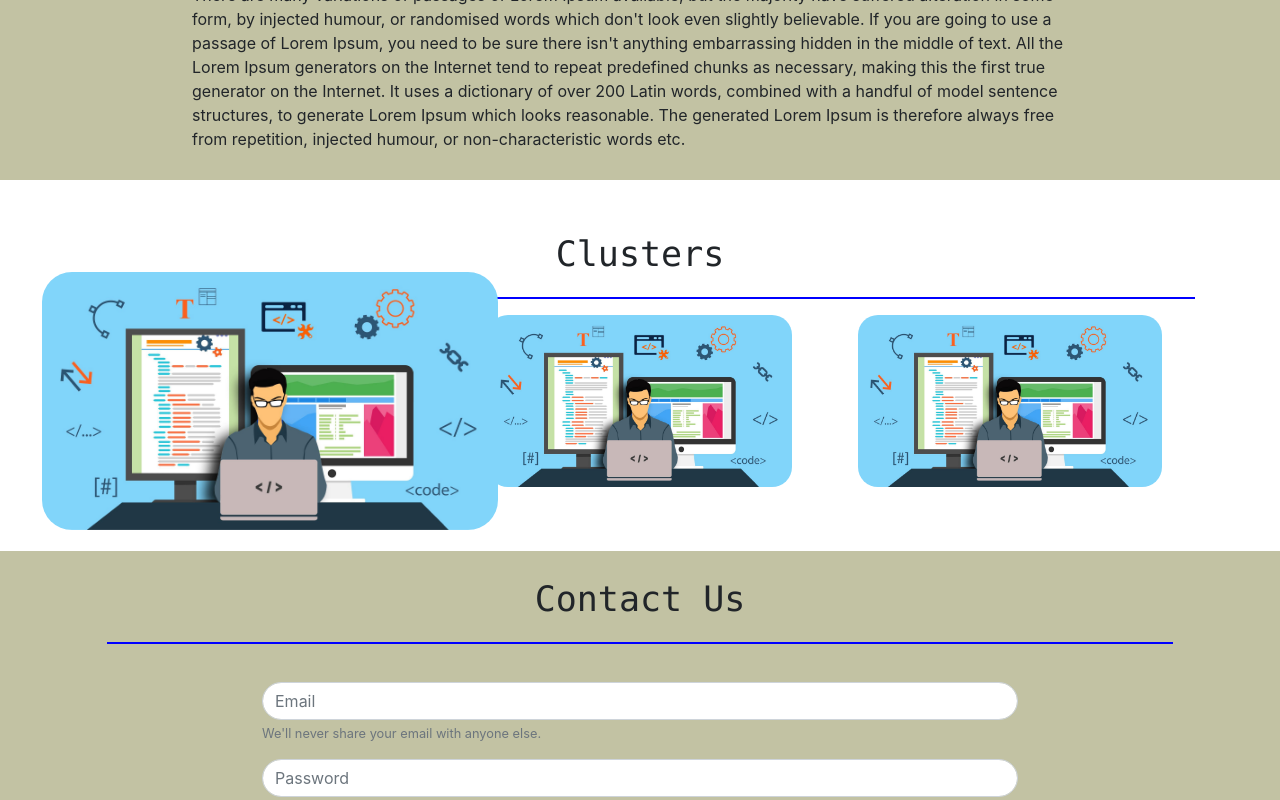
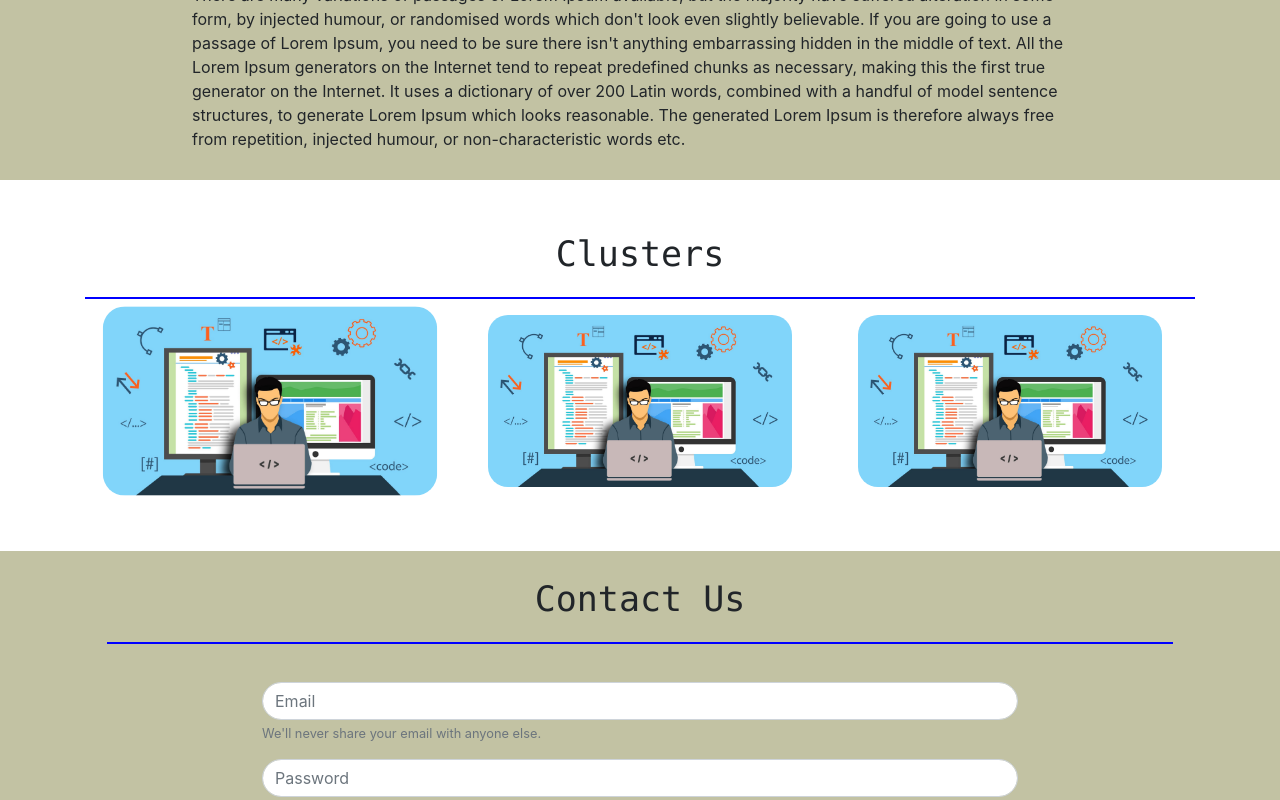
Before and after one commit to dcs-sastra/DSCWebApp, a React (Create React App) app: page / in a window 1280 px wide. In both pictures the pointer is over the element 270 px from the left and 889 px from the top of the page. Shown: the part 489-1289 px from the top of the page. Built offline with nearby package versions, Linux system fonts and the light colour scheme.

Commit message:
transition change of cluster

```diff
--- a/src/components/clusters.css
+++ b/src/components/clusters.css
@@ -6,5 +6,5 @@
 
 .hover:hover
 {
-    transform: scale(1.5);
+    transform: scale(1.1);
 }
```
